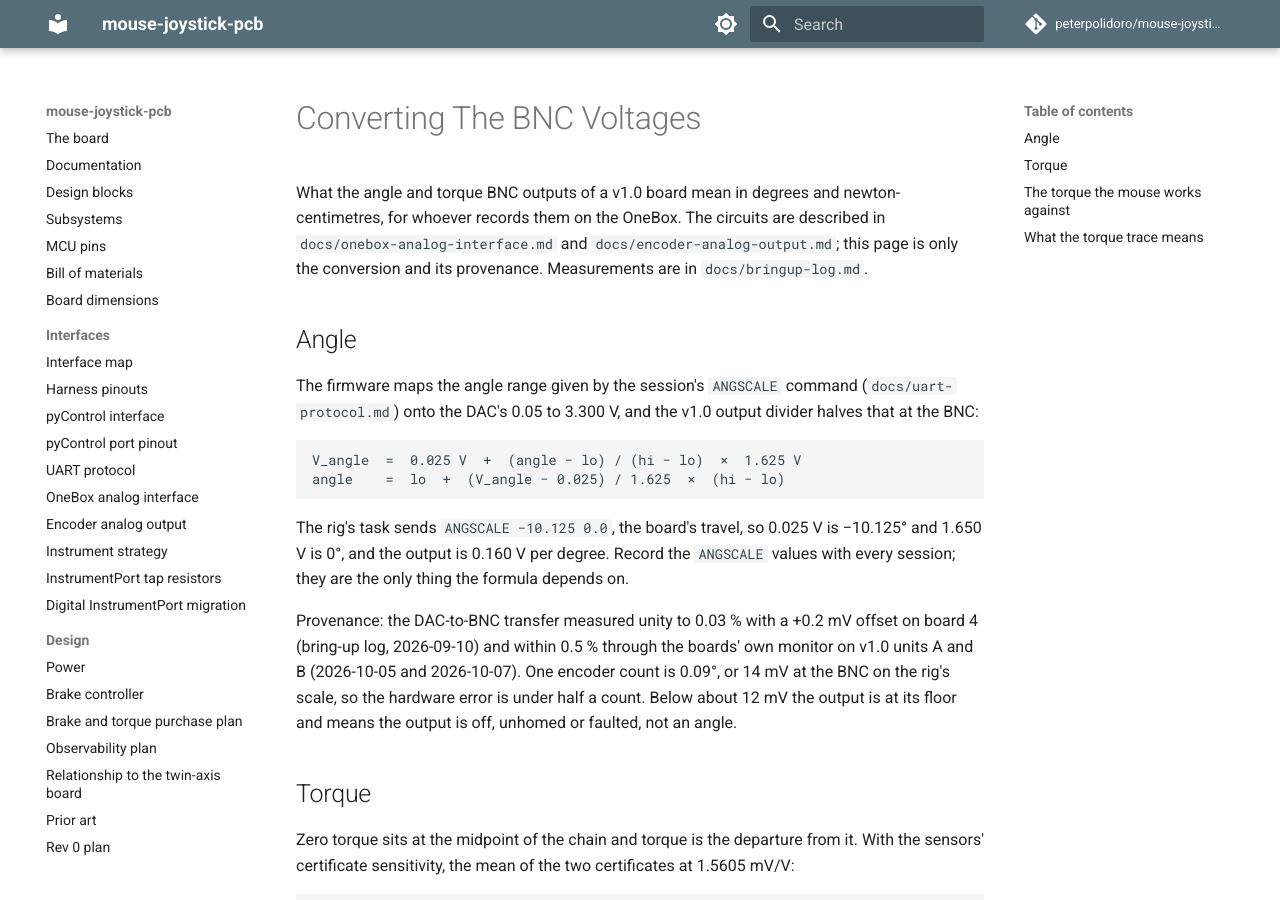
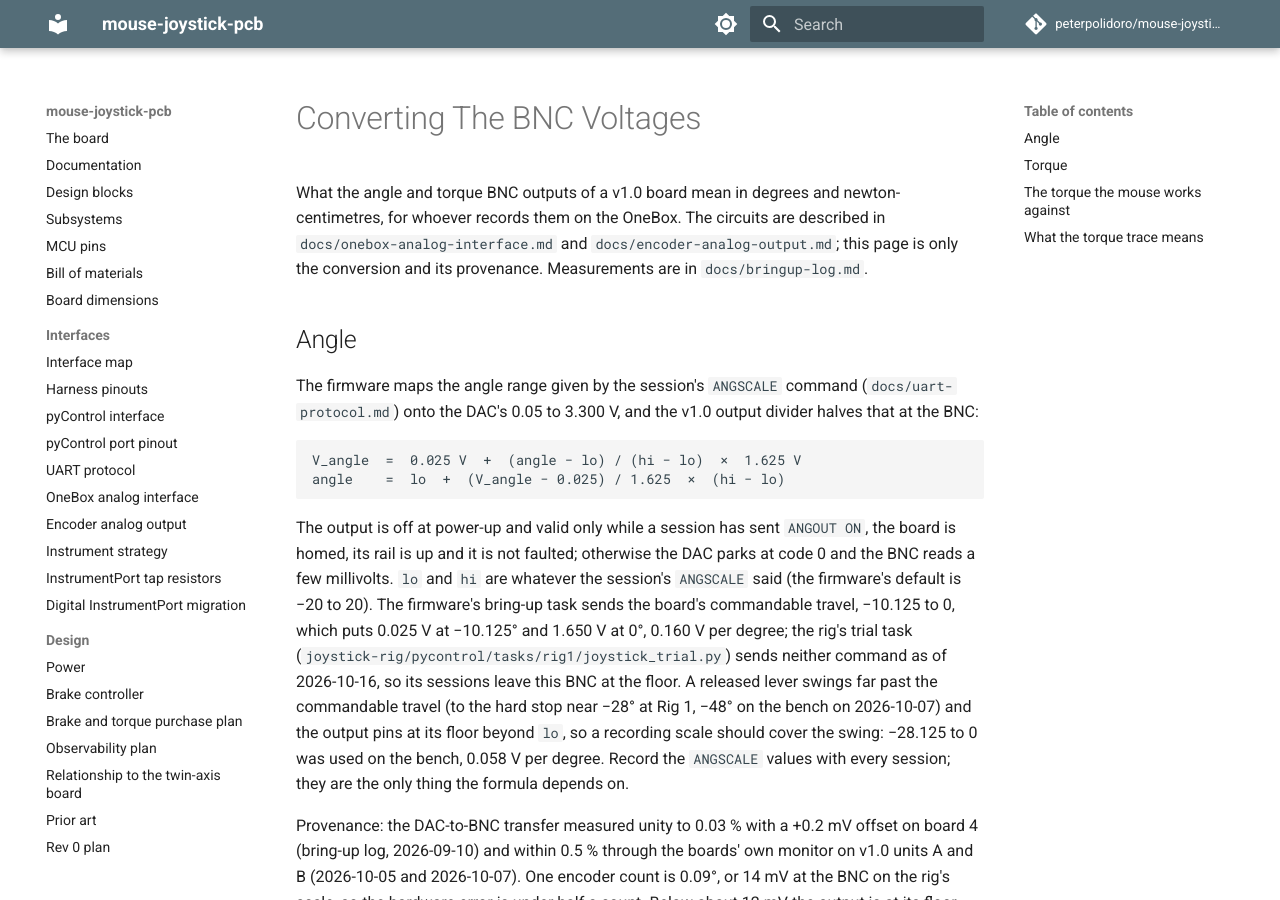
Before and after one commit to janelia-experimental-technology/mouse-joystick-pcb, an MkDocs documentation site: the page built from docs/bnc-conversion.md, in a window 1280 px wide and 900 px high. Built offline with MkDocs 1.6.1 and Material for MkDocs 9.7.7, drawn with Linux system fonts in a browser that asks for light colours; comment, search, counter and statistics services are not loaded.

Commit message:
Update bnc-converstion

````diff
--- a/docs/bnc-conversion.md
+++ b/docs/bnc-conversion.md
@@ -17,10 +17,20 @@ V_angle  =  0.025 V  +  (angle − lo) / (hi − lo)  ×  1.625 V
 angle    =  lo  +  (V_angle − 0.025) / 1.625  ×  (hi − lo)
 ```
 
-The rig's task sends `ANGSCALE −10.125 0.0`, the board's travel, so 0.025 V
-is −10.125° and 1.650 V is 0°, and the output is 0.160 V per degree. Record
-the `ANGSCALE` values with every session; they are the only thing the formula
-depends on.
+The output is off at power-up and valid only while a session has sent
+`ANGOUT ON`, the board is homed, its rail is up and it is not faulted;
+otherwise the DAC parks at code 0 and the BNC reads a few millivolts. `lo`
+and `hi` are whatever the session's `ANGSCALE` said (the firmware's default
+is −20 to 20). The firmware's bring-up task sends the board's commandable
+travel, −10.125 to 0, which puts 0.025 V at −10.125° and 1.650 V at 0°,
+0.160 V per degree; the rig's trial task
+(`joystick-rig/pycontrol/tasks/rig1/joystick_trial.py`) sends neither command
+as of 2026-10-16, so its sessions leave this BNC at the floor. A released
+lever swings far past the commandable travel (to the hard stop near −28° at
+Rig 1, −48° on the bench on 2026-10-07) and the output pins at its floor
+beyond `lo`, so a recording scale should cover the swing: −28.125 to 0 was
+used on the bench, 0.058 V per degree. Record the `ANGSCALE` values with
+every session; they are the only thing the formula depends on.
 
 Provenance: the DAC-to-BNC transfer measured unity to 0.03 % with a +0.2 mV
 offset on board 4 (bring-up log, 2026-09-10) and within 0.5 % through the
````
